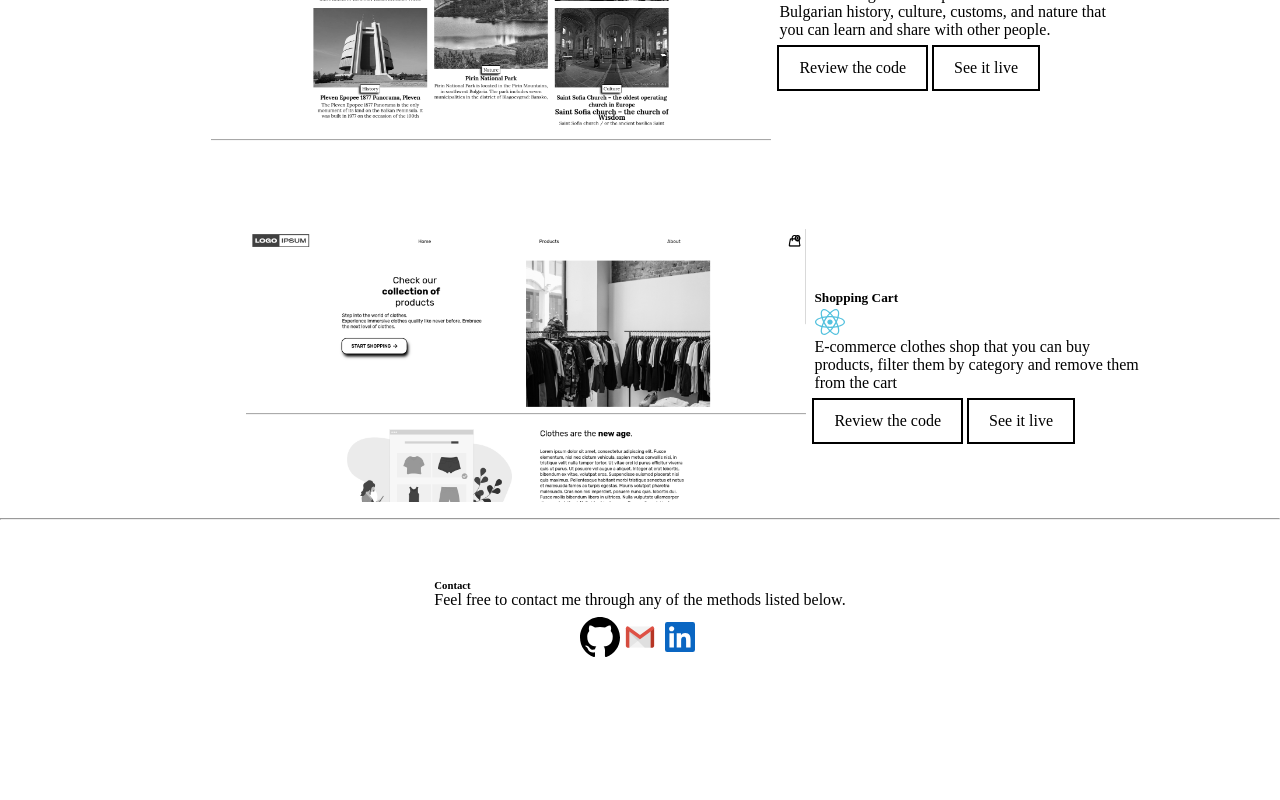
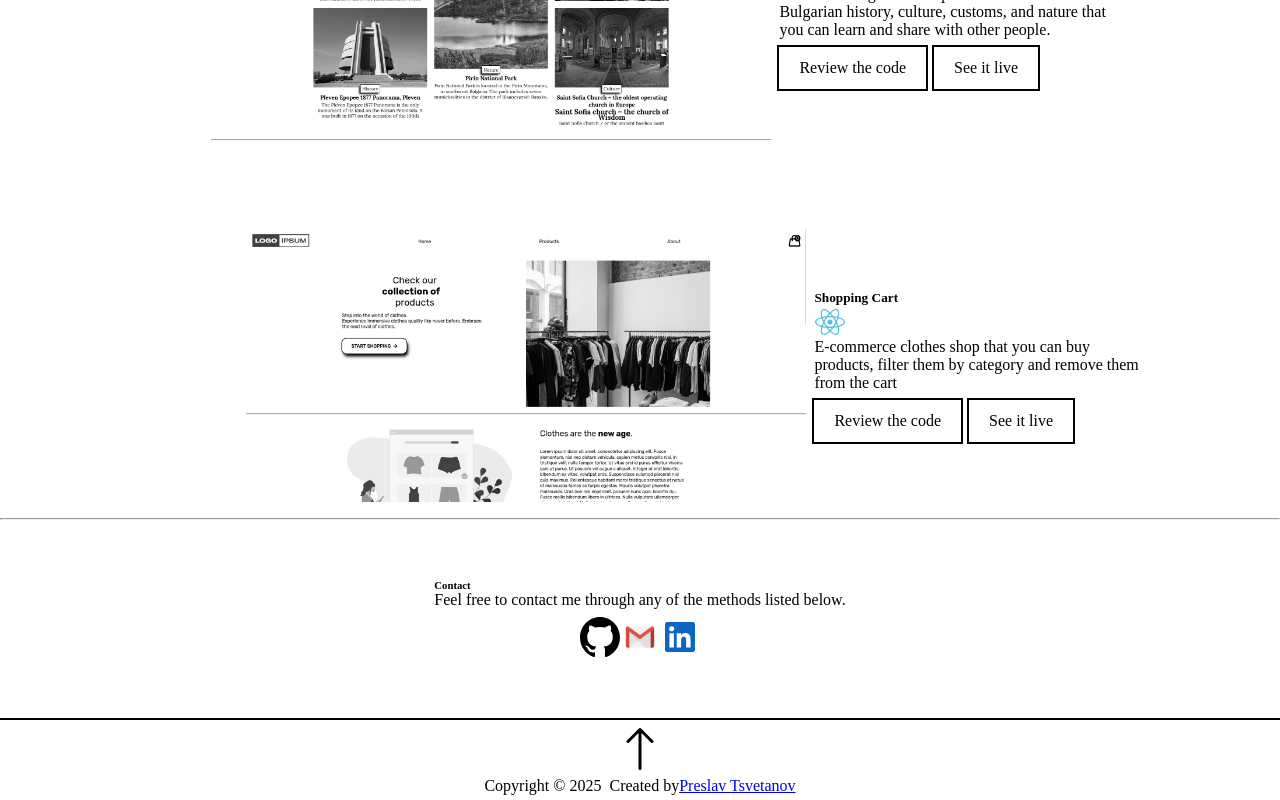
Before and after one commit to Preslav977/portfolio, a React (Vite) app: page / in a window 1280 px wide. Shown: the part 2433-3233 px from the top of the page. Before the commit the page ends 3153 px from the top, so only its background shows below. Built offline with nearby package versions, Linux system fonts and the light colour scheme.

Commit message:
Created a footer

```diff
--- a/src/App.jsx
+++ b/src/App.jsx
@@ -1,5 +1,6 @@
 import { AboutMe } from "./components/AboutMe";
 import { ContactMe } from "./components/ContactMe";
+import { Footer } from "./components/Footer";
 import { Navigation } from "./components/Navigation";
 import { Projects } from "./components/Projects";
 import { Skills } from "./components/Skills";
@@ -17,6 +18,7 @@ function App() {
       <Projects />
       <hr />
       <ContactMe />
+      <Footer />
     </main>
   );
 }
--- /dev/null
+++ b/src/components/Footer.jsx
@@ -0,0 +1,24 @@
+import styles from "./Footer.module.css";
+
+export function Footer() {
+  return (
+    <footer className={styles.footerContainer}>
+      <div className={styles.upArrowContainer}>
+        <img
+          className={styles.upArrowSvg}
+          src="./up-arrow.svg"
+          alt="up arrow"
+        />
+      </div>
+      <div className={styles.footerContentContainer}>
+        <p>Copyright &#169; 2025</p>
+        <p>
+          Created by
+          <a href="https://github.com/Preslav977" target="_blank">
+            Preslav Tsvetanov
+          </a>
+        </p>
+      </div>
+    </footer>
+  );
+}
--- /dev/null
+++ b/src/components/Footer.module.css
@@ -0,0 +1,18 @@
+.footerContainer {
+  outline: 2px solid black;
+  height: 80px;
+  display: flex;
+  flex-direction: column;
+  justify-content: center;
+  align-items: center;
+  position: relative;
+}
+
+.upArrowSvg {
+  width: 3em;
+}
+
+.footerContentContainer {
+  display: flex;
+  gap: 0.5em;
+}
```
Also changed, not shown: public/up-arrow.svg (added).
